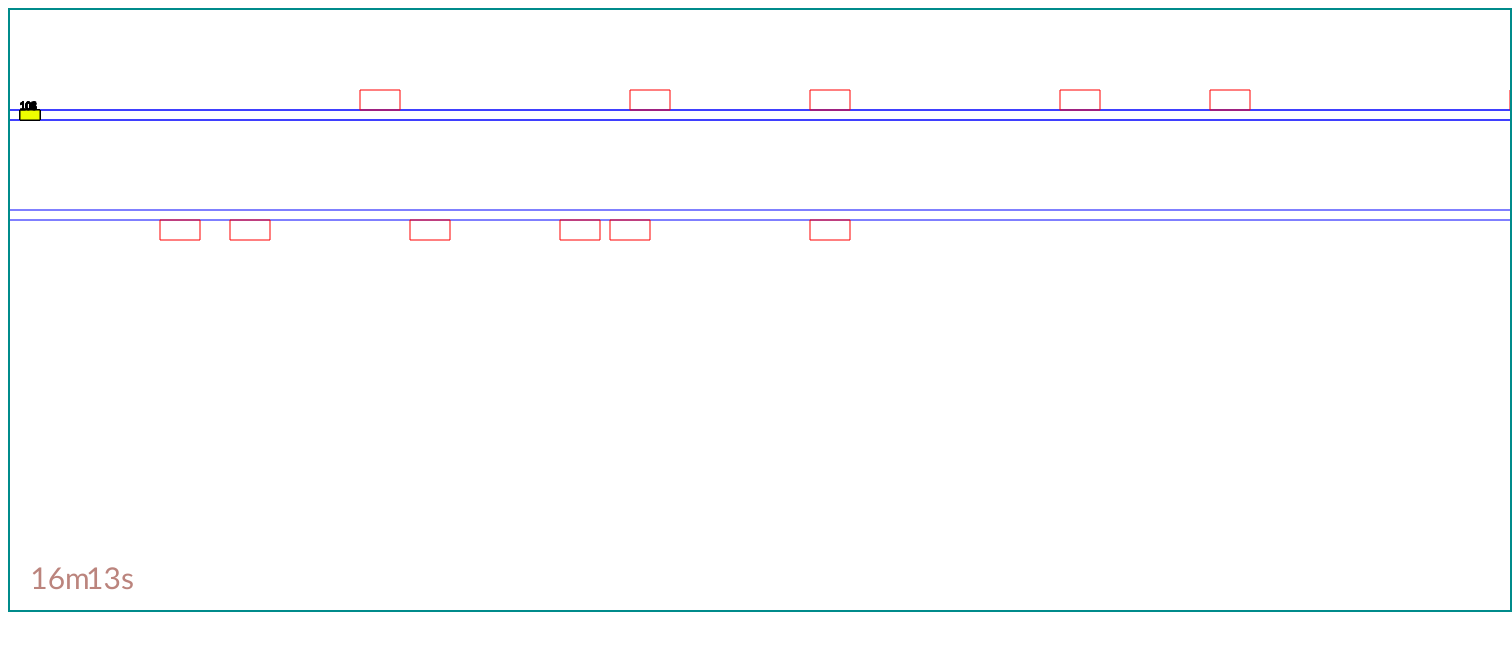
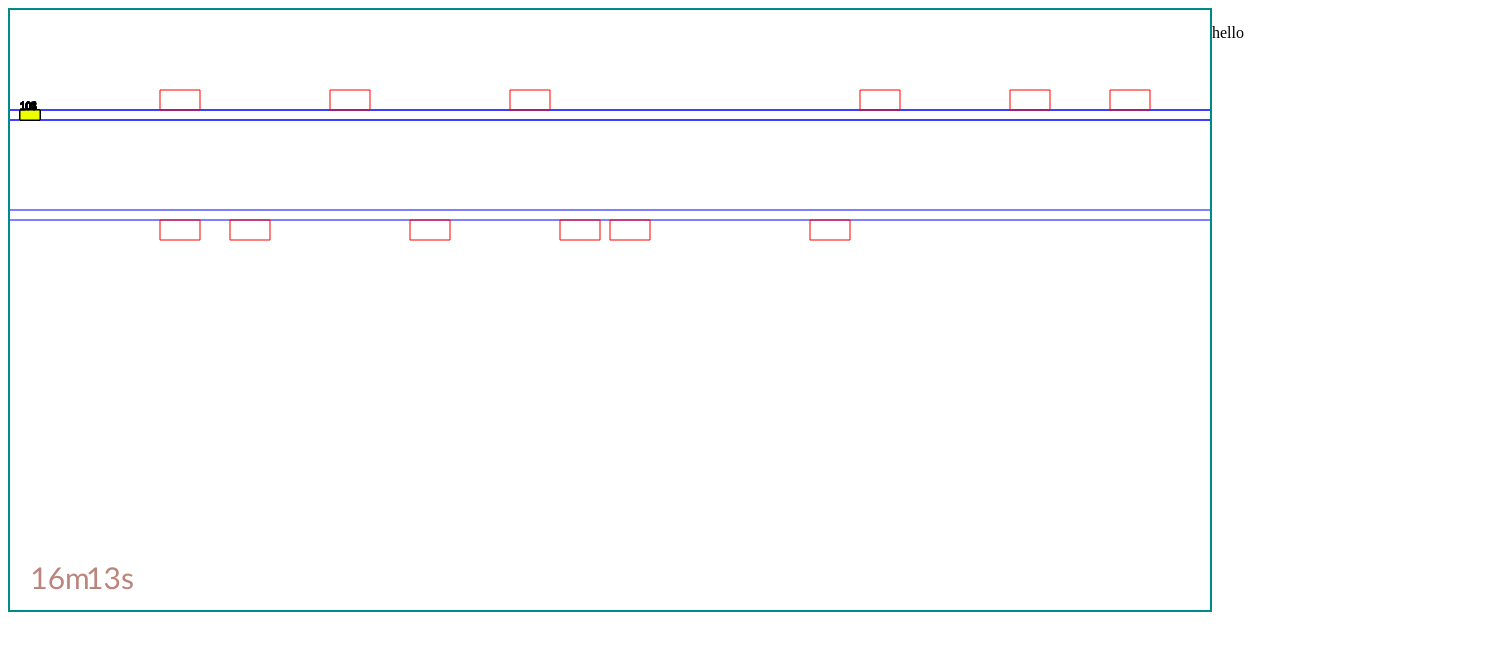
Before and after one commit to louixyz/MetroJs, a plain HTML site: page index.html in a window 1280 px wide. Shown: the whole page, 1512 px wide, since content can reach past the window. Drawn offline with Linux system fonts and the light colour scheme.

Commit message:
MetroJs 1. this 问题的简单解决; 2. 发车， 扣车 3. 安全距离停车 4. display: inline-block; float:left

```diff
--- a/index.html
+++ b/index.html
@@ -5,7 +5,9 @@
     <title>MetroGo</title>
 </head>
 <body>
-<canvas id="canvas" width="1500" height="600" style="border: 2px solid darkcyan"></canvas>
+<canvas id="canvas" width="1200px" height="600px"
+        style="border: 2px solid darkcyan; display:inline-block; float: left;"></canvas>
+<p style=" display: inline-block; float:left">hello</p>
 <script src="js/train.js"></script>
 <script src="js/station.js"></script>
 <script src="js/track.js"></script>
@@ -26,7 +28,7 @@
 
 
         var stations = [];
-        var loc_station = [[350, 80], [620, 80], [800, 80], [1050, 80], [1200, 80], [1500, 80],
+        var loc_station = [[150, 80], [320, 80], [500, 80], [850, 80], [1000, 80], [1100, 80],
             [150, 210], [220, 210], [400, 210], [550, 210], [600, 210], [800, 210]];
         var stall_time = [1000, 2000, 1000, 3000, 5000, 1000];
         var num_station = loc_station.length; // 车站数量
@@ -41,8 +43,8 @@
         }
 
         var trains = [];
-        var trains_num = 6; // 列车数量
-        for (let j = 0; j < trains_num; j++) {
+        var num_train = 6; // 列车数量
+        for (let j = 0; j < num_train; j++) {
             var tid = j;
             var train = new Train(10, 100, tid);
             train.num = 101 + j;
@@ -54,6 +56,7 @@
 
         window.addEventListener('keydown', function (event) {
             // console.log(event.keyCode);
+            // for(let i = 49; i<tr)
             switch (event.keyCode) {
                 case 49:
                     trains[0].trainReady = true;
@@ -187,7 +190,7 @@
             for (let i = 0; i < stations.length; i++) {
                 stations[i].draw(ctx);
             }
-            for (let j = 0; j < trains_num; j++) {
+            for (let j = 0; j < num_train; j++) {
                 trains[j].draw(ctx);
                 trains[j].move(ctx);
                 trains[j].park(ctx, stations)
```
